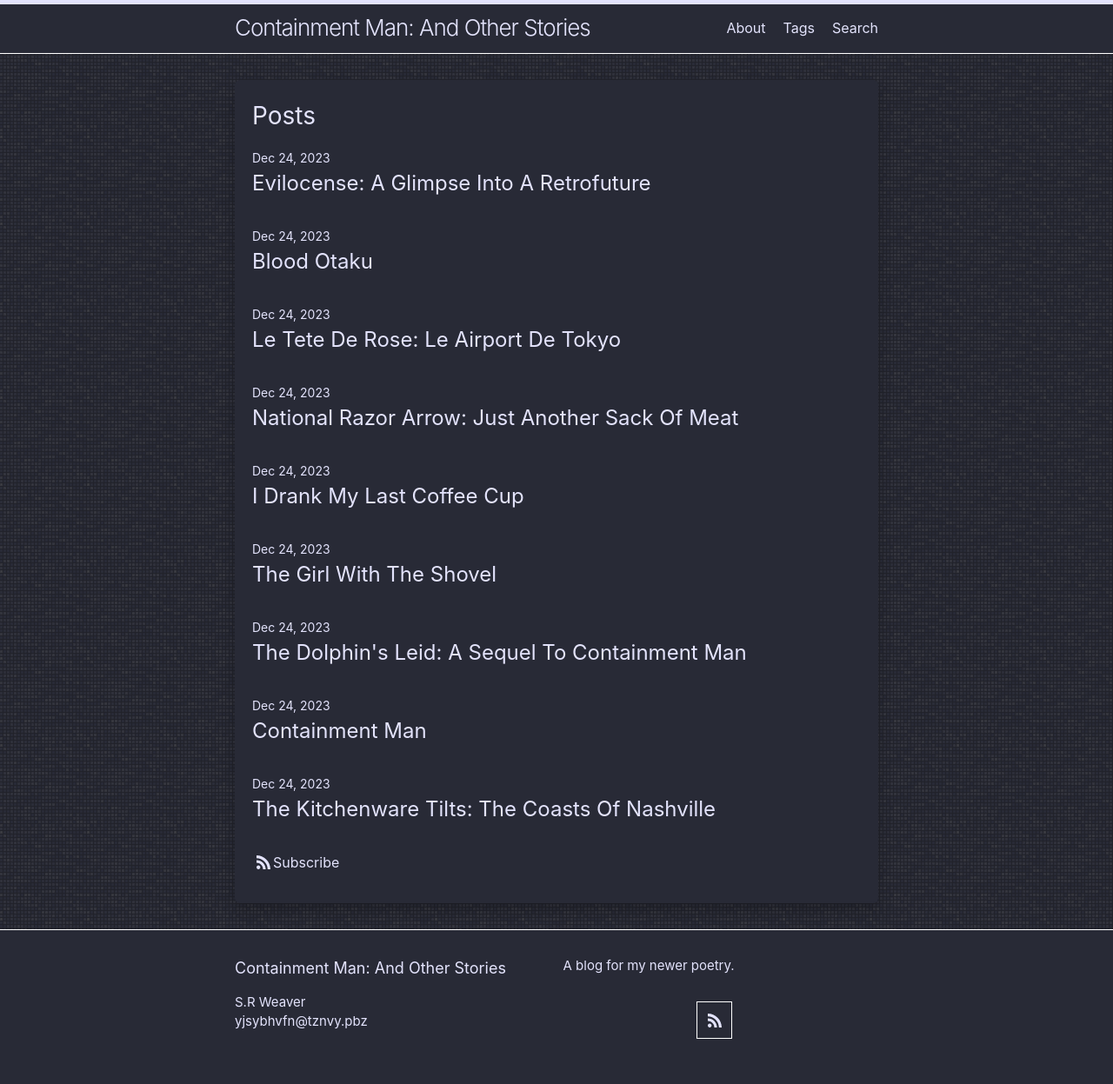
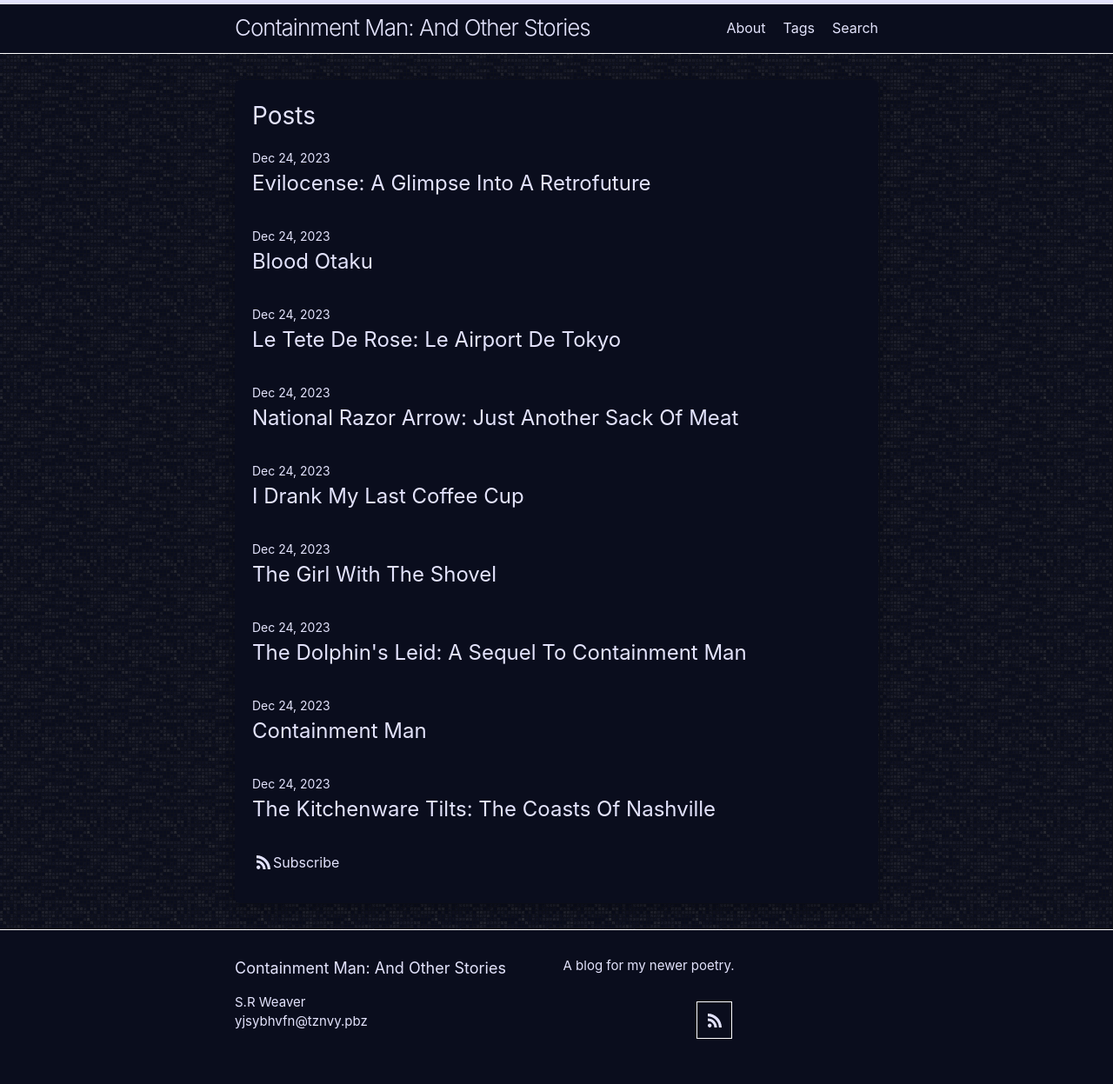
Before and after one commit to LWFlouisa/ContainmentManStories, a Jekyll site: the page built from index.md, in a window 1280 px wide. Shown: the whole page at 87% size. Built offline with Jekyll 4.4.1, drawn with Linux system fonts in a browser that asks for light colours.

Commit message:
Update minima.scss

```diff
--- a/_sass/minima.scss
+++ b/_sass/minima.scss
@@ -11,7 +11,7 @@ $base-line-height: 1.5 !default;
 $spacing-unit:     30px !default;
 
 $text-color:       #e3e3fc !default;
-$background-color: #282a36 !default;
+$background-color: #0A0D1D !default;
 $brand-color:      #e3e3fc !default; // Twitter Blue
 
 $grey-color:       #e3e3fc !default;
```
